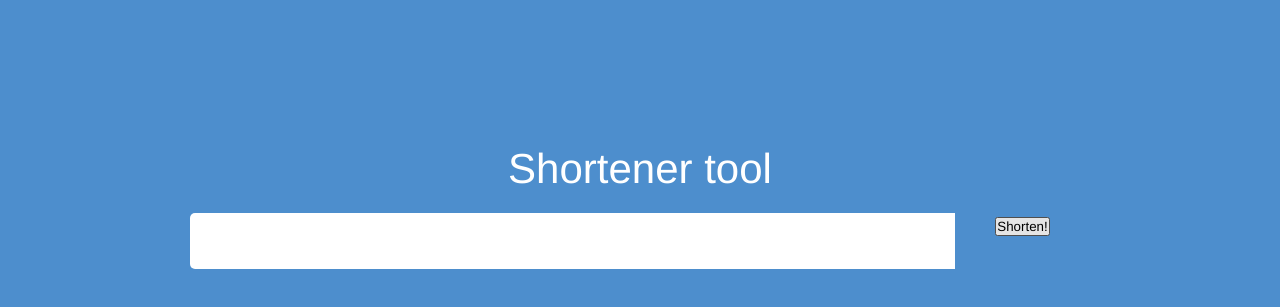
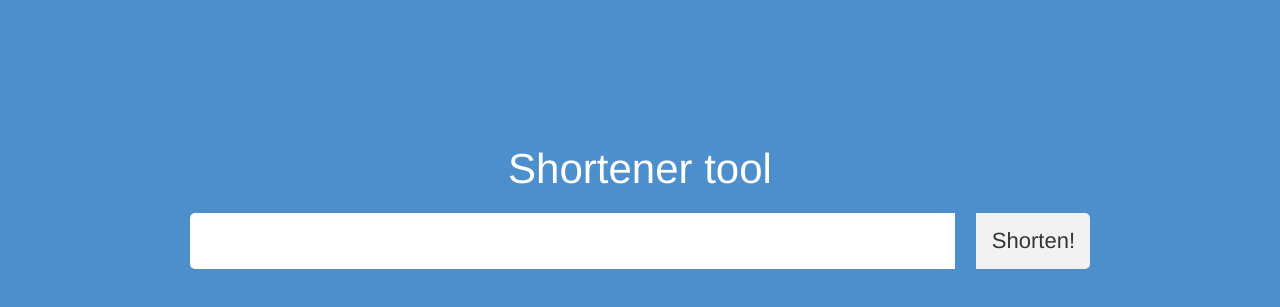
Before and after one commit to Booyanach/project-forklr, a website: page index.html in a window 1280 px wide. In both pictures the pointer is over the input "Shorten!". Shown: the part 77-384 px from the top of the page. Drawn offline with nearby package versions, Linux system fonts and the light colour scheme.

Commit message:
fixed the css for the input buttons

```diff
--- a/css/svurl.css
+++ b/css/svurl.css
@@ -101,7 +101,7 @@ input.url[name="result"] {
     border-radius: 5px;
 }
 
-input#submit {
+input.submit {
     float: right;
     color: #656565;
     border: 0;
@@ -114,7 +114,7 @@ input#submit {
     border-bottom-left-radius: 0;
 }
 
-input#submit:hover {
+input.submit:hover {
     color: #353535;
     cursor: pointer;
     background-color: #F2F2F2;
```
